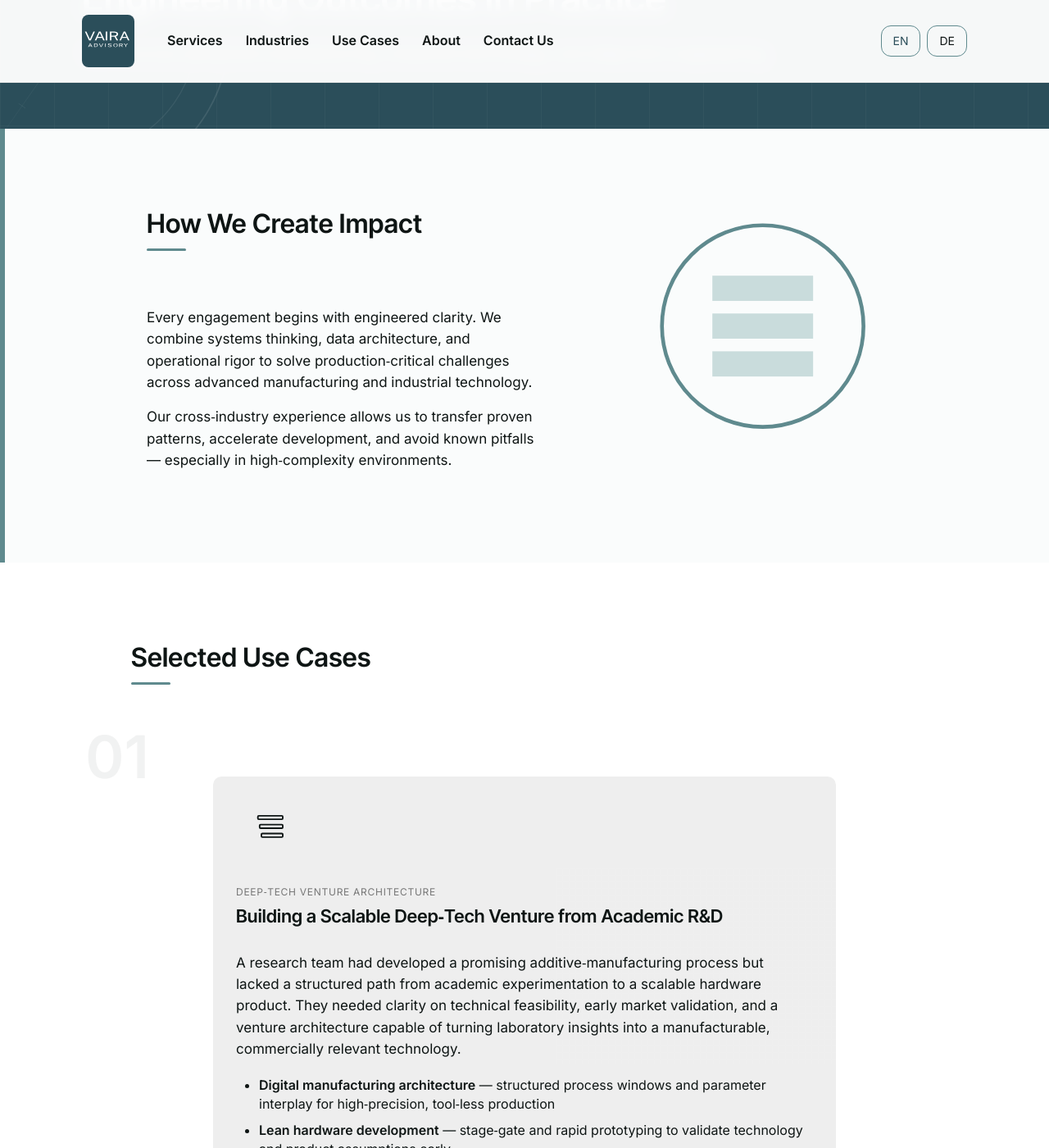
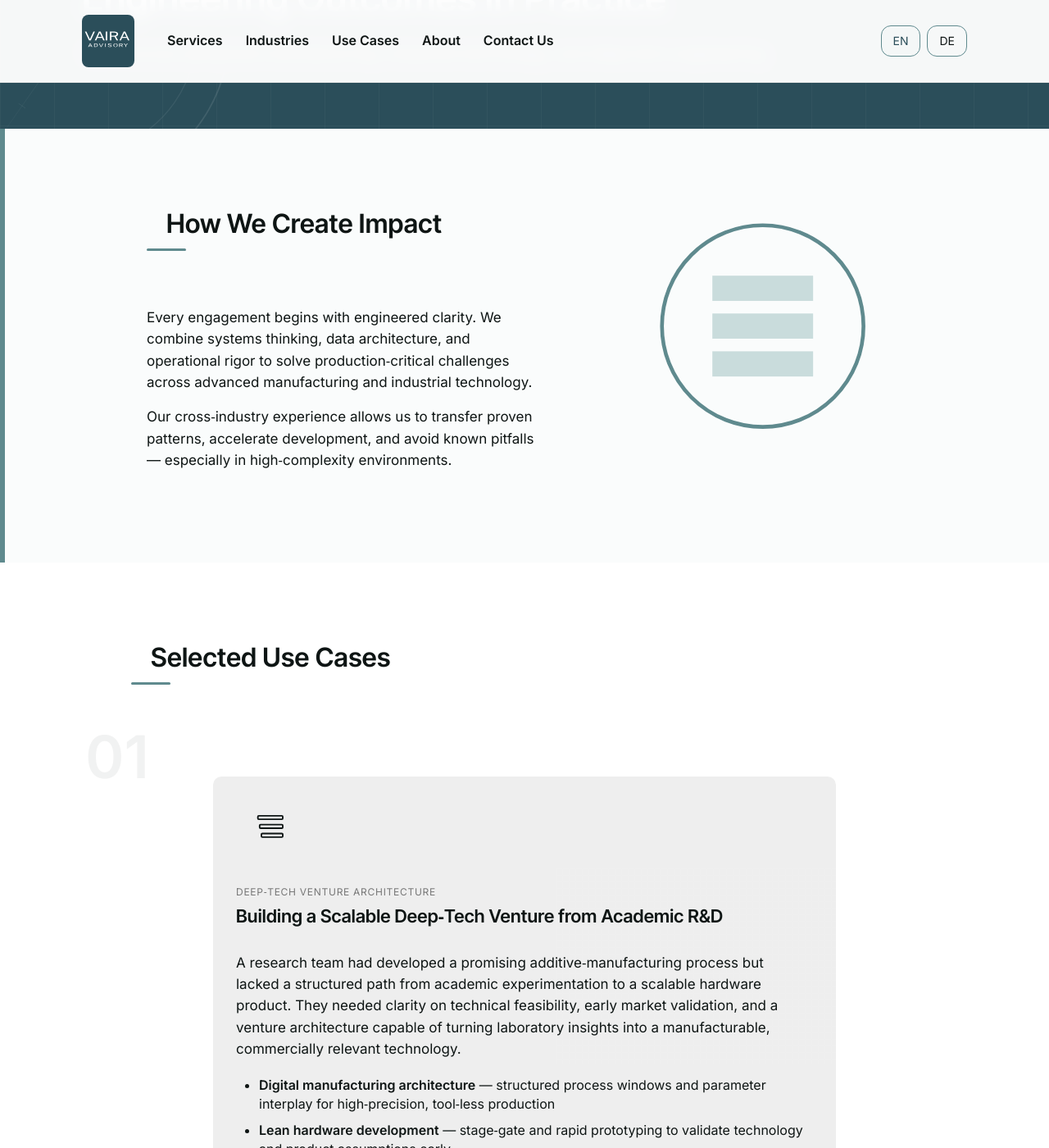
Before and after one commit to raphaelheeb/vaira-advisory, a Jekyll site: the page built from use-cases/index.html, in a window 1280 px wide and 1400 px high, scrolled down 212 px. Shown: the whole window at 82% size. Built offline with Jekyll 4.4.1, drawn with Linux system fonts in a browser that asks for light colours.

Commit message:
Update styles.css

```diff
--- a/assets/css/styles.css
+++ b/assets/css/styles.css
@@ -1261,7 +1261,7 @@
 }
 
 /* =========================================================
-   VAIRA USE-CASES PAGE — FINAL CONSOLIDATED DESIGN SYSTEM
+   VAIRA USE-CASES PAGE — CONSOLIDATED DESIGN SYSTEM (FINAL)
    ========================================================= */
 
 /* ---------------------------------------------
@@ -1282,23 +1282,25 @@
 }
 
 /* ---------------------------------------------
-   SECTION TITLES
+   SECTION TITLES (GLOBAL SPINE)
 --------------------------------------------- */
 .use-cases-page .section-title {
   margin-bottom: 48px !important;
+  padding-left: 24px; /* GLOBAL LEFT SPINE */
 }
 
 .use-cases-page .use-cases-selected .section-title--usecases-list {
   margin-bottom: 64px !important;
 }
 
-.use-cases-page .section--accent-left h2 {
-  margin-bottom: 48px !important;
-}
-
 /* ---------------------------------------------
    ACCENT-LEFT SECTION (How We Create Impact)
+   — FIX TITLE MISALIGNMENT
 --------------------------------------------- */
+.use-cases-page .section--accent-left .section-title {
+  padding-left: 24px; /* ALIGN TO GLOBAL SPINE */
+}
+
 .use-cases-page .section--accent-left .split {
   align-items: start;
 }
@@ -1318,16 +1320,13 @@
    ========================================================= */
 
 /* ---------------------------------------------
-   ICON TILE (large, centered, premium)
+   ICON TILE
 --------------------------------------------- */
 .micro-illustration-tile {
   width: 88px;
   height: 88px;
   padding: 18px;
-  border: 1px solid rgba(255,255,255,0.12);
   border-radius: 10px;
-  background: none;
-  border: none;
   display: flex;
   align-items: center;
   justify-content: center;
@@ -1348,24 +1347,21 @@
 --------------------------------------------- */
 .usecase-block {
   border-left: 3px solid var(--accent-color);
-  padding-left: 28px;
+  padding: 0 32px 0 28px !important;
+  background: rgba(0,0,0,0.065);
+  border-radius: 10px;
   position: relative;
-  background: rgba(0,0,0,0.065); /* visible, premium panel */
   overflow: hidden;
-  border-radius: 10px;
   transition: transform 0.25s ease, box-shadow 0.25s ease, background 0.25s ease;
-  padding: 0 32px 0 28px !important;
 }
 
 .usecase-block:hover {
-  background: rgba(0,0,0,0.10); /* elegant elevation */
+  background: rgba(0,0,0,0.10);
   transform: translateY(-4px);
   box-shadow: 0 8px 24px rgba(0,0,0,0.18);
 }
 
-/* ---------------------------------------------
-   HEADER BAR
---------------------------------------------- */
+/* Header bar */
 .usecase-block::before {
   content: "";
   display: block;
@@ -1374,9 +1370,7 @@
   margin-bottom: 16px;
 }
 
-/* ---------------------------------------------
-   CASE NUMBERS (left side, architectural)
---------------------------------------------- */
+/* Case numbers */
 .usecase-item {
   position: relative;
   margin-bottom: 48px;
@@ -1394,40 +1388,34 @@
   pointer-events: none;
 }
 
-/* Divider between cases */
+/* Divider */
 .usecase-item + .usecase-item {
   border-top: 1px solid rgba(255,255,255,0.08);
   padding-top: 48px;
   margin-top: 48px;
 }
 
-/* ---------------------------------------------
-   MICRO-LABELS
---------------------------------------------- */
+/* Micro-labels */
 .usecase-label,
 .usecase-outcome-label {
   display: block;
   font-size: 0.75rem;
   letter-spacing: 0.06em;
   text-transform: uppercase;
-  color: rgba(0,0,0,0.45); /* FIXED: visible on new card background */
+  color: rgba(0,0,0,0.50);
   margin-bottom: 4px;
 }
 
-/* ---------------------------------------------
-   TYPOGRAPHY RHYTHM
---------------------------------------------- */
+/* Typography rhythm */
 .usecase-block h3 {
   margin-bottom: 12px;
 }
 
 .usecase-block p {
-  margin-bottom: 20px; /* unified paragraph rhythm */
-}
-
-/* ---------------------------------------------
-   LISTS — indentation, spacing, readability
---------------------------------------------- */
+  margin-bottom: 20px;
+}
+
+/* Lists */
 .usecase-block ul {
   margin: 16px 0 20px 0;
   padding-left: 28px;
@@ -1443,7 +1431,7 @@
   color: var(--text);
 }
 
-/* Fix spacing between paragraph and list */
+/* Paragraph after list */
 .use-cases-page .use-cases-selected .usecase-block p + ul {
   margin-top: 20px !important;
 }
@@ -1453,9 +1441,7 @@
   margin-top: 48px;
 }
 
-/* ---------------------------------------------
-   ENGINEERING GRID (top-right quadrant)
---------------------------------------------- */
+/* Engineering grid overlay */
 .usecase-block::after {
   content: "";
   position: absolute;
@@ -1488,27 +1474,35 @@
   margin-top: 0;
 }
 
-/* Micro-label contrast */
-.usecase-label,
-.usecase-outcome-label {
-  color: rgba(0,0,0,0.50);
-}
-
-/* Outcome paragraph spacing */
-.usecase-block ul + p {
-  margin-top: 24px;
-}
-
-/* Section breathing room */
+/* =========================================================
+   WHERE THESE USE CASES APPLY — FINAL SYSTEM
+   ========================================================= */
+
+/* Section spacing */
 #use-cases-where.section {
   padding-top: 120px;
   padding-bottom: 120px;
 }
 
-/* Title alignment + spacing */
+/* Title alignment (GLOBAL SPINE) */
 #use-cases-where .section-title {
-  text-align: left;
   margin-bottom: 56px;
+  padding-left: 24px; /* MATCH GLOBAL SPINE */
+}
+
+/* Wide wrapper */
+#use-cases-where .why-grid-wrapper {
+  max-width: 1200px;
+  margin: 0 auto;
+  padding: 0 24px; /* MATCH GLOBAL SPINE */
+}
+
+/* Grid layout (mobile default) */
+#use-cases-where .why-grid {
+  display: grid;
+  grid-template-columns: 1fr;
+  row-gap: 48px;
+  margin-top: 16px;
 }
 
 /* Card container */
@@ -1518,21 +1512,21 @@
   justify-content: flex-start;
   max-width: 420px;
   width: 100%;
-  padding: 32px;
+  padding: 24px;
   background: rgba(0,0,0,0.025);
   border-radius: 10px;
   transition: background 0.25s ease, box-shadow 0.25s ease, transform 0.25s ease;
   text-align: left;
 }
 
-/* Hover state */
+/* Hover */
 .why-grid .why-item:hover {
   background: rgba(0,0,0,0.055);
   transform: translateY(-2px);
   box-shadow: 0 6px 16px rgba(0,0,0,0.12);
 }
 
-/* Inner wrapper for equal-height stability */
+/* Inner wrapper */
 .why-item-inner {
   display: flex;
   flex-direction: column;
@@ -1540,15 +1534,14 @@
   flex-grow: 1;
 }
 
-/* Icon block with fixed baseline */
+/* Icon */
 .why-icon {
   height: 64px;
   display: flex;
   align-items: flex-start;
-  color: rgba(0,0,0,1); /* full-strength icons */
-}
-
-/* Icon sizing + micro-interaction */
+  color: rgba(0,0,0,1);
+}
+
 .why-icon svg {
   width: 52px;
   height: 52px;
@@ -1565,138 +1558,29 @@
 
 /* Typography */
 .why-item-inner h3 {
-  margin-top: 14px; /* icon → title rhythm */
+  margin-top: 14px;
   margin-bottom: 12px;
   color: rgba(0,0,0,0.90);
 }
 
 .why-grid .why-item p {
-  max-width: 38ch; /* controlled reading width */
+  max-width: 38ch;
   line-height: 1.55;
   margin-bottom: 0;
   color: rgba(0,0,0,0.82);
 }
 
-#use-cases-where .container {
-  max-width: 1200px; /* matches use-case cards */
-}
-
-#use-cases-where .why-grid {
-  display: grid;
-  grid-template-columns: repeat(auto-fill, minmax(360px, 1fr));
-  gap: 36px;
-  row-gap: 40px;
-  justify-items: start;
-  align-items: stretch;
-}
-
-/* =========================================================
-   WHERE THESE USE CASES APPLY — CLEAN CONSOLIDATED SYSTEM
-   ========================================================= */
-
-/* Section spacing */
-#use-cases-where.section {
-  padding-top: 120px;
-  padding-bottom: 120px;
-}
-
-/* Title alignment */
-#use-cases-where .section-title {
-  text-align: left;
-  margin-bottom: 56px;
-}
-
-/* Wide wrapper (must sit OUTSIDE .container in HTML) */
-#use-cases-where .why-grid-wrapper {
-  max-width: 1200px;
-  margin: 0 auto;
-  padding: 0 24px;
-}
-
-/* Grid layout */
-#use-cases-where .why-grid {
-  display: grid;
-  grid-template-columns: repeat(auto-fill, minmax(360px, 1fr));
-  gap: 36px;
-  row-gap: 40px;
-  justify-items: start;
-  align-items: stretch;
-  margin-top: 16px;
-}
-
-/* Card container */
-.why-grid .why-item {
-  display: flex;
-  flex-direction: column;
-  justify-content: flex-start;
-  max-width: 420px;
-  width: 100%;
-  padding: 32px;
-  background: rgba(0,0,0,0.025);
-  border-radius: 10px;
-  transition: background 0.25s ease, box-shadow 0.25s ease, transform 0.25s ease;
-  text-align: left;
-}
-
-/* Hover state */
-.why-grid .why-item:hover {
-  background: rgba(0,0,0,0.055);
-  transform: translateY(-2px);
-  box-shadow: 0 6px 16px rgba(0,0,0,0.12);
-}
-
-/* Inner wrapper for equal-height stability */
-.why-item-inner {
-  display: flex;
-  flex-direction: column;
-  gap: 12px;
-  flex-grow: 1;
-}
-
-/* Icon block with fixed baseline */
-.why-icon {
-  height: 64px;
-  display: flex;
-  align-items: flex-start;
-  color: rgba(0,0,0,1); /* full-strength icons */
-}
-
-/* Icon sizing + micro-interaction */
-.why-icon svg {
-  width: 52px;
-  height: 52px;
-}
-
-.why-icon svg * {
-  stroke-width: 2.1;
-  transition: stroke-width 0.18s ease;
-}
-
-.why-grid .why-item:hover svg * {
-  stroke-width: 2.2;
-}
-
-/* Typography */
-.why-item-inner h3 {
-  margin-top: 14px; /* icon → title rhythm */
-  margin-bottom: 12px;
-  color: rgba(0,0,0,0.90);
-}
-
-.why-grid .why-item p {
-  max-width: 38ch; /* controlled reading width */
-  line-height: 1.55;
-  margin-bottom: 0;
-  color: rgba(0,0,0,0.82);
-}
-
+/* ---------------------------------------------
+   DESKTOP 2×2 GRID
+--------------------------------------------- */
 @media (min-width: 900px) {
   #use-cases-where .why-grid {
     grid-template-columns: repeat(2, 420px);
-    justify-content: center; /* centers the 2 columns inside the wrapper */
-    gap: 48px 48px; /* horizontal, vertical */
-  }
-}
+    justify-content: center;
+    gap: 48px 48px;
+  }
+}
+
 
 /* =========================================================
    WHERE THESE USE CASES APPLY — MOBILE REFINEMENTS
```
